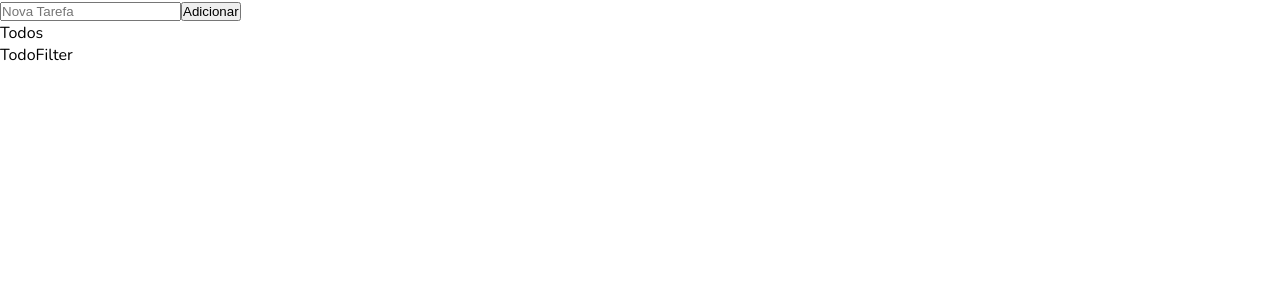
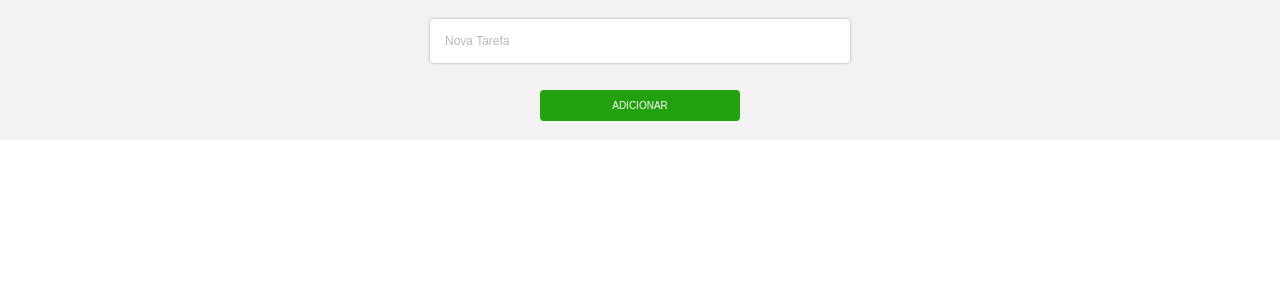
Before and after one commit to geraldobl58/todo-list-react-context-api, a React (Create React App) app: page / in a window 1280 px wide. Shown: the top 300 px of the page. Built offline with nearby package versions, Linux system fonts and the light colour scheme.

Commit message:
add styles

```diff
--- a/src/pages/TodoApp/containers/TodoCreator/TodoCreator.js
+++ b/src/pages/TodoApp/containers/TodoCreator/TodoCreator.js
@@ -1,35 +1,46 @@
-import React, { useContext, useEffect } from 'react';
+import React, { useContext, useEffect, useRef } from 'react';
 
 import { useFormik } from 'formik';
-
 import TodoContext from '../../../../state/todo/Context';
 
 import * as todosActions from '../../../../state/todo/actions';
+import * as yup from 'yup';
+
+import styles from './TodoCreator.module.css';
 
 function TodoCreator() {
-  const { todos, dispatchToTodos } = useContext(TodoContext);
+  const { dispatchToTodos } = useContext(TodoContext);
 
-  useEffect(() => {
-    console.log(todos);
-  }, [todos]);
-
-  const formik = useFormik({
+  const { getFieldProps, touched, errors, isValid, handleSubmit } = useFormik({
     initialValues: {
       title: ''
     },
-    onSubmit: (values) => {
+    validationSchema: yup.object({ title: yup.string().required('Obrigátorio!') }),
+    onSubmit: (values, formikBag) => {
       dispatchToTodos(todosActions.addTodo(values.title));
+      formikBag.setFieldValue('title', '', false);
     }
-  })
+  });
+
+  useEffect(() => {
+    inputTitle.current.focus();
+  }, []);
+
+  const inputTitle = useRef(null);
 
   return (
-    <form onSubmit={formik.handleSubmit}>
+    <form className={styles.container} onSubmit={handleSubmit}>
       <input
-        type="text" { ...formik.getFieldProps('title') }
+        type="text" { ...getFieldProps('title') }
         autoComplete='off'
         placeholder="Nova Tarefa"
+        ref={inputTitle}
+        className={styles.input}
       />
-      <button type="submit">Adicionar</button>
+      {touched.title && errors.title ? (
+        <small className={styles.error}>{errors.title}</small>
+      ) : null}
+      <button className={styles.submit} type="submit" disabled={!isValid}>Adicionar</button>
     </form>
   )
 }
--- /dev/null
+++ b/src/pages/TodoApp/containers/TodoCreator/TodoCreator.module.css
@@ -0,0 +1,53 @@
+.container {
+  position: fixed;
+  top: 0;
+  left: 0;
+  width: 100%;
+  height: 140px;
+  display: grid;
+  gap: 10px;
+  padding: 10px;
+  justify-content: center;
+  align-items: center;
+  background: #f2f2f2;
+}
+
+.input {
+  color: #333;
+  width: 420px;
+  padding: 15px;
+  border: none;
+  border-radius: 4px;
+  font-size: 12px;
+  font-weight: 300;
+  box-shadow: 0 0 3px #a5a5a5;
+}
+
+.input::placeholder {
+  opacity: 0.5;
+}
+
+.error {
+  color: #bf4242;
+  font-size: 14px;
+  font-weight: 300;
+  text-align: center;
+  text-transform: uppercase;
+}
+
+.submit {
+  font-size: 10px;
+  cursor: pointer;
+  width: 200px;
+  padding: 10px;
+  border: none;
+  border-radius: 4px;
+  justify-self: center;
+  background: #23a00e;
+  color: #fff;
+  text-transform: uppercase;
+}
+
+.submit:disabled {
+  opacity: 0.5;
+}
```
